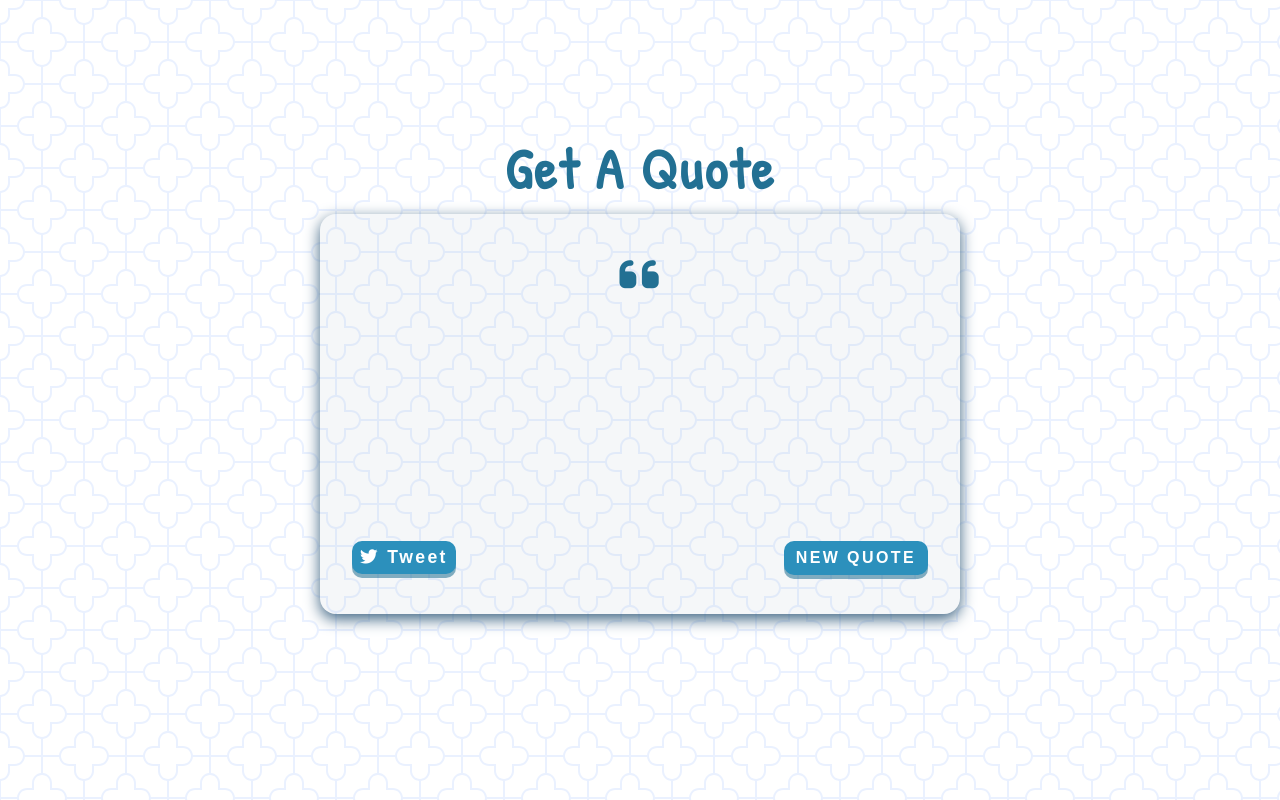
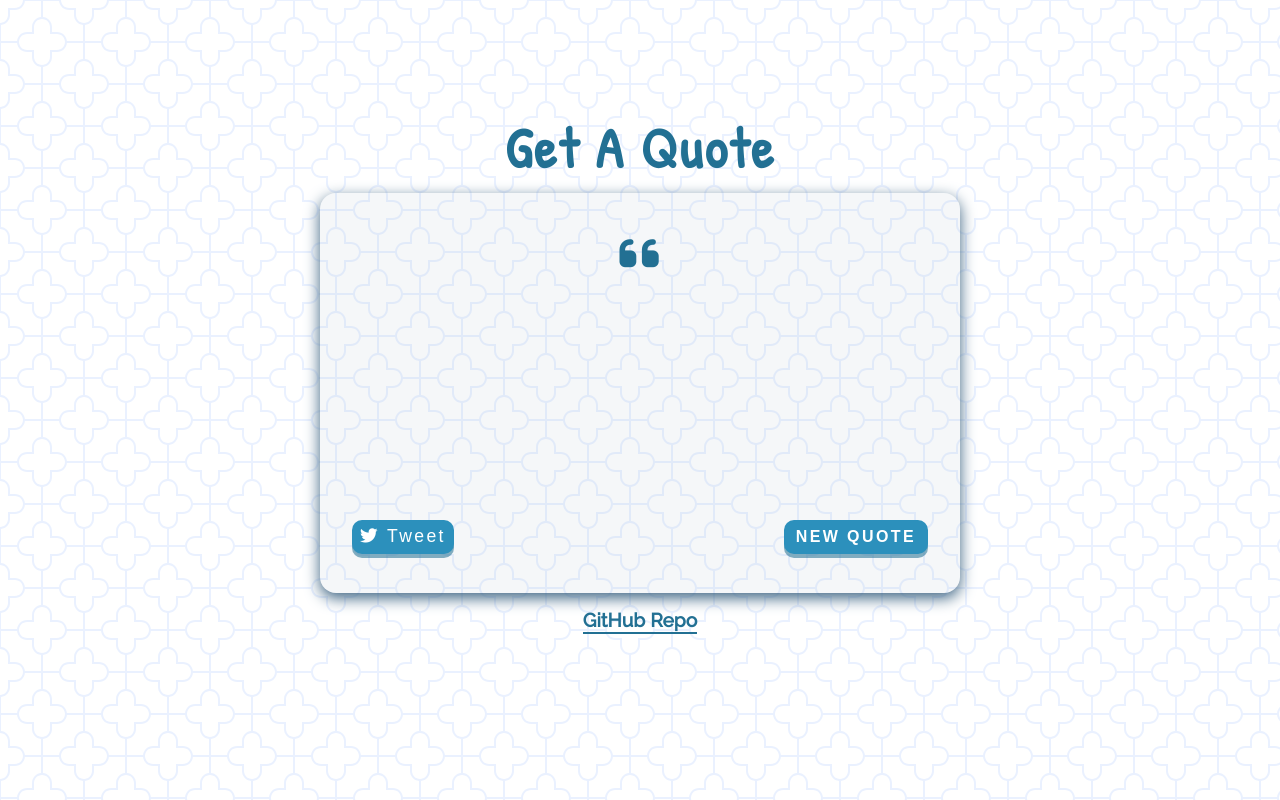
Before and after one commit to tariq-k-dev/quote-generator, a plain HTML site: page index.html in a window 1280 px wide. Drawn offline with Linux system fonts and the light colour scheme; no server answers.

Commit message:
Add repo link

```diff
--- a/index.html
+++ b/index.html
@@ -37,6 +37,7 @@
 					</button>
 				</div>
 			</div>
+			<a class="repo" href="https://github.com/tariq-k-dev/quote-generator" target="_blank">GitHub Repo</a>
 		</div>
 
 		<!-- Script -->
--- a/style.scss
+++ b/style.scss
@@ -159,6 +159,22 @@ body {
 			}
 		}
 	}
+
+	.repo {
+		border-bottom: 0.13rem solid $color;
+		color: $color;
+		display: block;
+		font-size: 1.2rem;
+		font-weight: 600;
+		margin-top: 1rem;
+		padding-bottom: 0.1rem;
+		text-decoration: none;
+		transition: border-bottom 0.3s ease-out;
+
+		&:hover {
+			border-bottom: 0.13rem solid #fff;
+		}
+	}
 }
 
 @media only screen and (max-width: 540px) {
```
Also changed, not shown: style.css.
